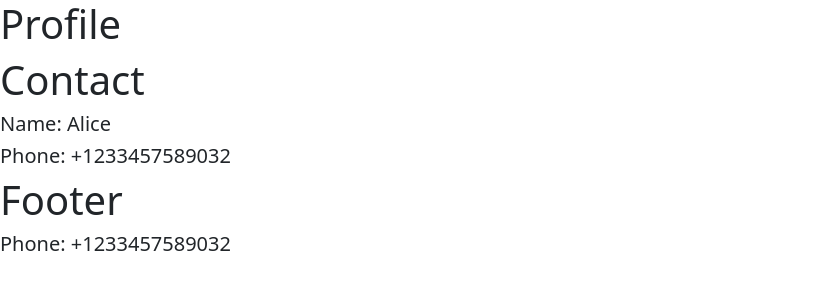
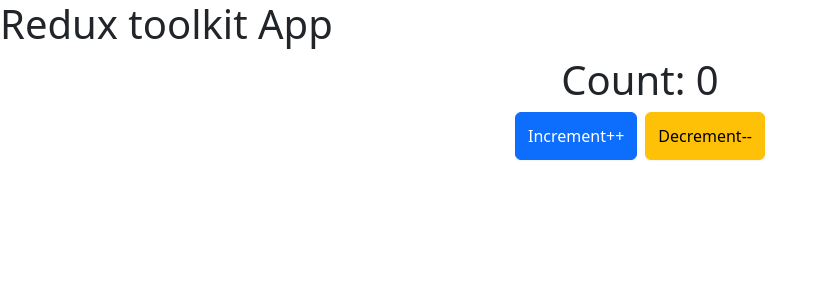
Before and after one commit to NikhilKhatri1/React-Daily-Work, a React (Create React App) app in the folder REACT-UI/: page / in a window 1280 px wide. Shown: the top 300 px of the page, without its empty margins (0-827 px from the left). Built offline with nearby package versions, Linux system fonts and the light colour scheme.

Commit message:
Reduux toolkit

```diff
--- a/REACT-UI/src/React-Tutorial/Day-34/ReduxToolkitApp.jsx
+++ b/REACT-UI/src/React-Tutorial/Day-34/ReduxToolkitApp.jsx
@@ -1,5 +1,5 @@
 import React from 'react'
-import Counter from './features/counter'
+import Counter from './features/counter.jsx'
 const ReduxToolkitApp = () => {
   return (
     <div>
--- a/REACT-UI/src/React-Tutorial/Day-34/features/counter.jsx
+++ b/REACT-UI/src/React-Tutorial/Day-34/features/counter.jsx
@@ -8,9 +8,9 @@
     const dispatch = useDispatch()
     return (
         <div>
-            <h1>{count}</h1>
-            <button className='px-4 py-2 border bg-sky-300' onClick={() => dispatch(increment())}>+</button>
-            <button className='px-4 py-2 border bg-sky-300' onClick={() => dispatch(decrement())}>-</button>
+            <h1>Count: {count}</h1>
+            <button className='px-4 py-2 border rounded bg-sky-300 me-2' onClick={() => dispatch(increment())}>+</button>
+            <button className='px-4 py-2 border rounded bg-sky-300' onClick={() => dispatch(decrement())}>-</button>
         </div>
     )
 }
--- a/REACT-UI/src/React-Tutorial/Day-34/features/counter/counterSlice.js
+++ /dev/null
@@ -1,19 +0,0 @@
-import { createSlice } from "@reduxjs/toolkit";
-
-export const counterSlice = createSlice({
-    name: "counter",
-    initialState: { value: 0 },
-    reducers: {
-        increment: (state) => {
-            //immer library
-            state.value += 1;
-        },
-        decrement: (state) => {
-            state.value -= 1;
-        }
-    }
-});
-
-export const { increment, decrement } = counterSlice.actions;
-
-export default counterSlice.reducer;
--- /dev/null
+++ b/REACT-UI/src/React-Tutorial/Day-39/UseReducerHook.jsx
@@ -0,0 +1,27 @@
+import React, { useReducer } from 'react'
+
+const initialState = 0;
+
+const reducer = (state, action) => {
+    switch (action) {
+        case "Increment":
+            return state + 1;
+        case "Decrement":
+            return state - 1;
+    }
+}
+
+const UseReducerHook = () => {
+
+    const [count, dispatch] = useReducer(reducer, initialState);
+
+    return (
+        <div className='flex flex-col items-center justify-center h-[100vh]'>
+            <button className='btn btn-primary' onClick={() => dispatch('Increment')}>Increment</button>
+            <h1>Count: {count}</h1>
+            <button className='btn btn-primary' onClick={() => dispatch('Decrement')}>Decrement</button>
+        </div>
+    )
+}
+
+export default UseReducerHook
--- /dev/null
+++ b/REACT-UI/src/React-Tutorial/Day-40/App.jsx
@@ -0,0 +1,16 @@
+import React from 'react'
+import ReduxToolkit from './ReduxToolkit'
+import { store } from './store'
+import { Provider } from 'react-redux'
+
+const App = () => {
+  return (
+    <div>
+      <Provider store={store}>
+      <ReduxToolkit />
+      </Provider>
+    </div>
+  )
+}
+
+export default App
--- /dev/null
+++ b/REACT-UI/src/React-Tutorial/Day-40/ReduxToolkit.jsx
@@ -0,0 +1,12 @@
+import React from 'react'
+import Counter from './features/counter.jsx'
+const ReduxToolkit = () => {
+    return (
+        <div>
+            <h1>Redux toolkit App</h1>
+            <Counter />
+        </div>
+    )
+}
+
+export default ReduxToolkit
--- /dev/null
+++ b/REACT-UI/src/React-Tutorial/Day-40/features/counter.jsx
@@ -0,0 +1,19 @@
+import React from 'react'
+import { useSelector, useDispatch } from 'react-redux'
+import { increment, decrement } from './counter/counterSlice';
+
+const Counter = () => {
+    const count = useSelector((state) => state.counter.value)
+    const dispatch = useDispatch();
+    return (
+        <div className='flex flex-col items-center justify-center'>
+            <h1>Count: {count}</h1>
+            <div className=''>
+                <button className='btn btn-primary' onClick={() => dispatch(increment())}>Increment++</button>
+                <button className='btn btn-warning ms-2' onClick={() => dispatch(decrement())}>Decrement--</button>
+           </div>
+        </div>
+    )
+}
+
+export default Counter
--- /dev/null
+++ b/REACT-UI/src/React-Tutorial/Day-40/features/counter/counterSlice.js
@@ -0,0 +1,18 @@
+import { createSlice } from "@reduxjs/toolkit";
+
+export const CounterState = createSlice({
+    name: 'counter',
+    initialState: { value: 0 },
+    reducers: {
+        increment: (state) => {
+            state.value += 1
+        },
+        decrement: (state) => {
+            state.value -= 1
+        }
+    }
+})
+
+export const { increment, decrement } = CounterState.actions;
+
+export default CounterState.reducer
--- /dev/null
+++ b/REACT-UI/src/React-Tutorial/Day-40/store.js
@@ -0,0 +1,9 @@
+import { configureStore } from "@reduxjs/toolkit";
+import counterReducer from "./features/counter/counterSlice";
+
+export const store = configureStore({
+
+    reducer: {
+        counter: counterReducer,
+    },
+})
--- a/REACT-UI/src/index.js
+++ b/REACT-UI/src/index.js
@@ -20,7 +20,10 @@
 // import UseRefHookDom from './React-Tutorial/Day-37/UseRefHookDom';
 // import UseMemo from './React-Tutorial/Day-37/UseMemo';
 // import UseCallbackHook from './React-Tutorial/Day-37/UseCallbackHook';
-import App from './React-Tutorial/Day-38/App';
+// import App from './React-Tutorial/Day-38/App';
+// import UseReducerHook from './React-Tutorial/Day-39/UseReducerHook';
+// import CounterReducer from './React-Tutorial/Day-29/CounterReducer';
+import App from './React-Tutorial/Day-40/App';
 // import { Body } from './Netflix-Clone/Body.component';
 
 
```
